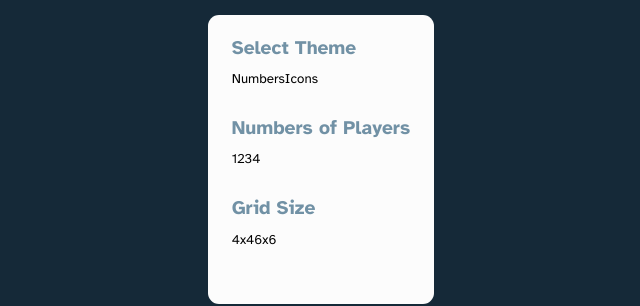
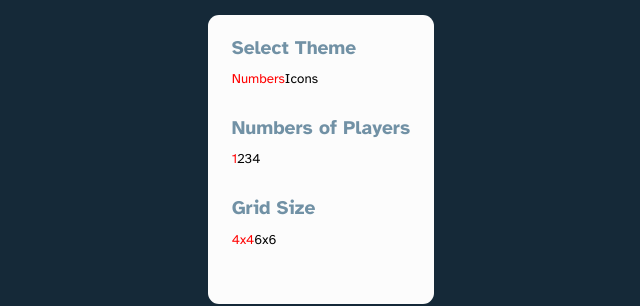
Before and after one commit to PIQON/Memory, a React (Vite) app: page / in a window 1280 px wide. Shown: the part 208-514 px from the top of the page, without its empty margins (319-959 px from the left). Built offline with nearby package versions, Linux system fonts and the light colour scheme.

Commit message:
feat: add a specific styles to active context data buttons

```diff
--- a/src/features/Settings/SettingsRow/SettingsRow.tsx
+++ b/src/features/Settings/SettingsRow/SettingsRow.tsx
@@ -6,12 +6,7 @@ import { SettingsContext } from '../SettingsContext/SettingsContext';
 import { SettingDataActions } from '../SettingsContext/SettingsContextActions';
 
 export const SettingsRow = ({ title, actions }: SettingData) => {
-  const {
-    state: { theme, players, boardSize },
-    dispatch,
-  } = useContext(SettingsContext);
-
-  console.log(theme, players, boardSize);
+  const { state, dispatch } = useContext(SettingsContext);
 
   return (
     <div className={style['settings-row']}>
@@ -23,7 +18,11 @@ export const SettingsRow = ({ title, actions }: SettingData) => {
             value={value}
             name={name}
             type="button"
-            classNames={['btn', 'btn--settings']}
+            classNames={[
+              'btn',
+              'btn--settings',
+              state[name] === value ? 'btn--active' : '',
+            ]}
             onClick={() =>
               dispatch({
                 type: SettingDataActions.CHANGE_SETTINGS,
--- a/src/features/UI/Button/Button.module.scss
+++ b/src/features/UI/Button/Button.module.scss
@@ -3,4 +3,7 @@
   border: none;
   background-color: transparent;
   font-family: inherit;
+  &--active {
+    color: red;
+  }
 }
```
